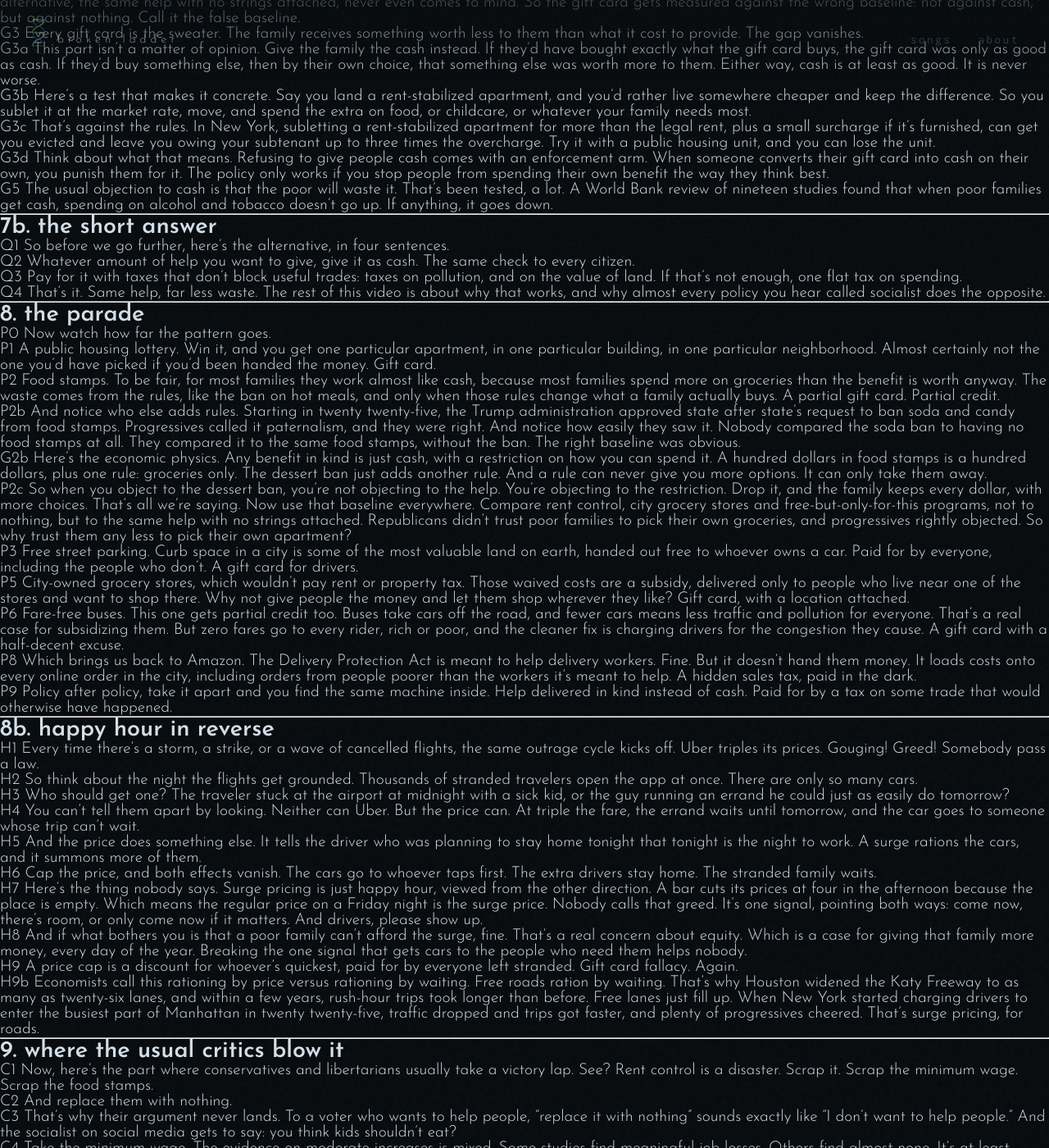
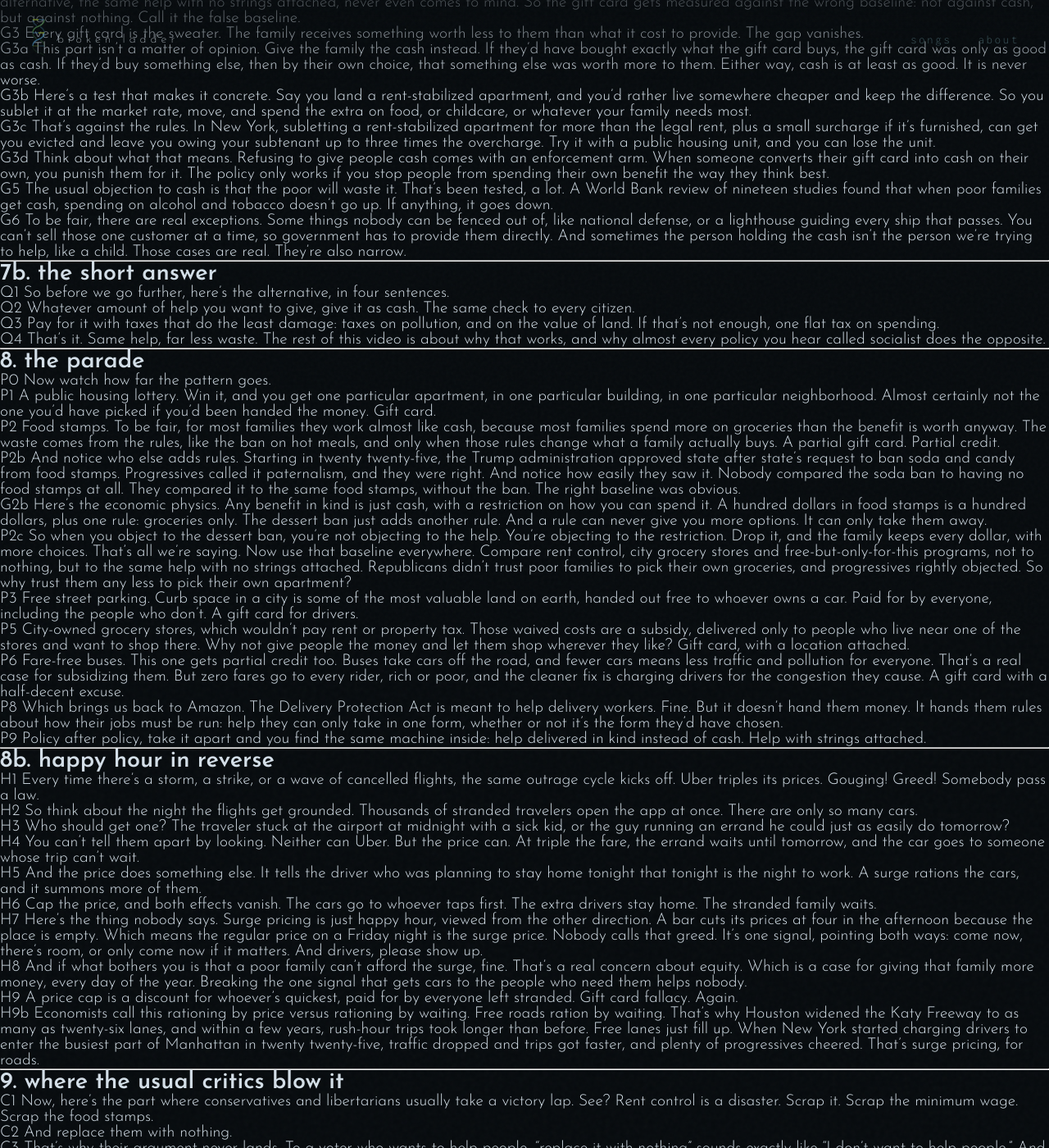
Before and after one commit to ClayShentrup/brokenladder, a Jekyll site: the page built from safety-net-vs-socialism/script.md, in a window 1280 px wide and 1400 px high, scrolled down 1991 px. Shown: the whole window at 82% size. Built offline with Jekyll 4.4.1, drawn with Linux system fonts in a browser that asks for light colours; our own code applies the rules of GitHub Pages for plain Markdown files; some of the changed text lies outside the part shown.

Commit message:
economic illiteracy: leaky-pipe beat, real exceptions, keep the tax side out of the benefit side
Co-Authored-By: Claude Opus 5.5 <noreply@anthropic.com>
Claude-Session: https://claude.ai/code/session_01BsiGF9St2tiTePmyBZgNDi

```diff
--- a/safety-net-vs-socialism/gemini/plates.json
+++ b/safety-net-vs-socialism/gemini/plates.json
@@ -1 +1 @@
-["airport", "bus", "cashmarket", "champagne", "charity", "cityhall", "cliff", "colloquium", "condos", "delivery", "dividend", "economists", "energy", "factory", "friedman", "gears", "giftcard", "grocery", "happyhour", "house", "lamp", "landlord", "leak", "liberty", "lot0", "lot1", "lot2", "lottery", "menu", "net", "night", "parking", "paycheck", "phone", "port", "post", "pride", "rentlock", "roofer", "sawnet", "snap", "stuck", "sublet", "sweater", "title"]
+["airport", "bus", "cashmarket", "champagne", "charity", "cityhall", "cliff", "colloquium", "condos", "delivery", "dividend", "economists", "energy", "factory", "friedman", "gears", "giftcard", "grocery", "happyhour", "house", "lamp", "landlord", "leak", "liberty", "lighthouse", "lot0", "lot1", "lot2", "lottery", "menu", "net", "night", "parking", "paycheck", "phone", "pipe", "port", "post", "pride", "rentlock", "roofer", "sawnet", "snap", "stuck", "sublet", "sweater", "title"]
--- a/safety-net-vs-socialism/script.md
+++ b/safety-net-vs-socialism/script.md
@@ -142,6 +142,8 @@ G3d Think about what that means. Refusing to give people cash comes with an enfo
 
 G5 The usual objection to cash is that the poor will waste it. That's been tested, a lot. A World Bank review of nineteen studies found that when poor families get cash, spending on alcohol and tobacco doesn't go up. If anything, it goes down.
 
+G6 To be fair, there are real exceptions. Some things nobody can be fenced out of, like national defense, or a lighthouse guiding every ship that passes. You can't sell those one customer at a time, so government has to provide them directly. And sometimes the person holding the cash isn't the person we're trying to help, like a child. Those cases are real. They're also narrow.
+
 ---
 
 ## 7b. the short answer
@@ -150,7 +152,7 @@ Q1 So before we go further, here's the alternative, in four sentences.
 
 Q2 Whatever amount of help you want to give, give it as cash. The same check to every citizen.
 
-Q3 Pay for it with taxes that don't block useful trades: taxes on pollution, and on the value of land. If that's not enough, one flat tax on spending.
+Q3 Pay for it with taxes that do the least damage: taxes on pollution, and on the value of land. If that's not enough, one flat tax on spending.
 
 Q4 That's it. Same help, far less waste. The rest of this video is about why that works, and why almost every policy you hear called socialist does the opposite.
 
@@ -176,9 +178,9 @@ P5 City-owned grocery stores, which wouldn't pay rent or property tax. Those wai
 
 P6 Fare-free buses. This one gets partial credit too. Buses take cars off the road, and fewer cars means less traffic and pollution for everyone. That's a real case for subsidizing them. But zero fares go to every rider, rich or poor, and the cleaner fix is charging drivers for the congestion they cause. A gift card with a half-decent excuse.
 
-P8 Which brings us back to Amazon. The Delivery Protection Act is meant to help delivery workers. Fine. But it doesn't hand them money. It loads costs onto every online order in the city, including orders from people poorer than the workers it's meant to help. A hidden sales tax, paid in the dark.
+P8 Which brings us back to Amazon. The Delivery Protection Act is meant to help delivery workers. Fine. But it doesn't hand them money. It hands them rules about how their jobs must be run: help they can only take in one form, whether or not it's the form they'd have chosen.
 
-P9 Policy after policy, take it apart and you find the same machine inside. Help delivered in kind instead of cash. Paid for by a tax on some trade that would otherwise have happened.
+P9 Policy after policy, take it apart and you find the same machine inside: help delivered in kind instead of cash. Help with strings attached.
 
 ---
 
@@ -237,6 +239,8 @@ K5 We're turning a different knob entirely.
 K6 Hold the amount of redistribution fixed. Exactly the same amount of help, going to exactly the same people. Now ask: can we deliver it with less waste?
 
 K7 Almost always, yes. And nobody loses their help.
+
+K7b Picture redistribution as a pipe, carrying money from people who have more to people who have less. Every restriction and every hidden cost is a hole in that pipe, and money leaks out on the way. The trickle-down crowd looks at the leaks and says: shrink the pipe, or shut it off. We're saying: fix the leaks, whatever size you want the pipe to be.
 
 K8 We'll say it once more, for the people already drafting an angry comment. Same redistribution. Less waste. If you hear that as an argument for cutting welfare, you've just made the exact mistake this video is about.
 
```
Also changed, not shown: safety-net-vs-socialism/src/_mid.js (+23 -4 lines), safety-net-vs-socialism/src/main.js (+23 -4 lines), safety-net-vs-socialism/src/script.json (+13 -4 lines), safety-net-vs-socialism/narration/manifest.json, safety-net-vs-socialism/narration/raw/manifest.json, 13 other files.
